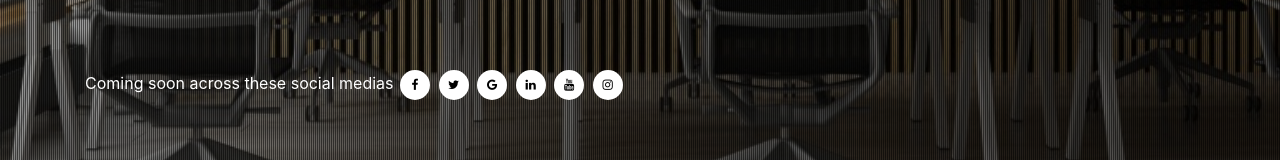
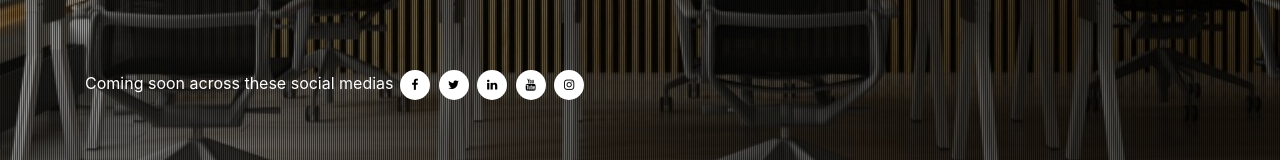
Before and after one commit to awur/awur, a plain HTML site: page index2.html in a window 1280 px wide. Shown: the part 500-660 px from the top of the page. Drawn offline with Linux system fonts and the light colour scheme.

Commit message:
Update index2.html

```diff
--- a/index2.html
+++ b/index2.html
@@ -61,7 +61,6 @@
 <div class="social-icon-fa -circle -small -white m-t-30">Coming soon across these social medias
     <a href="#" class="fa fa-facebook"></a>
     <a href="#" class="fa fa-twitter"></a>
-    <a href="#" class="fa fa-google"></a>
     <a href="#" class="fa fa-linkedin"></a>
     <a href="#" class="fa fa-youtube"></a>
     <a href="#" class="fa fa-instagram"></a>
```
